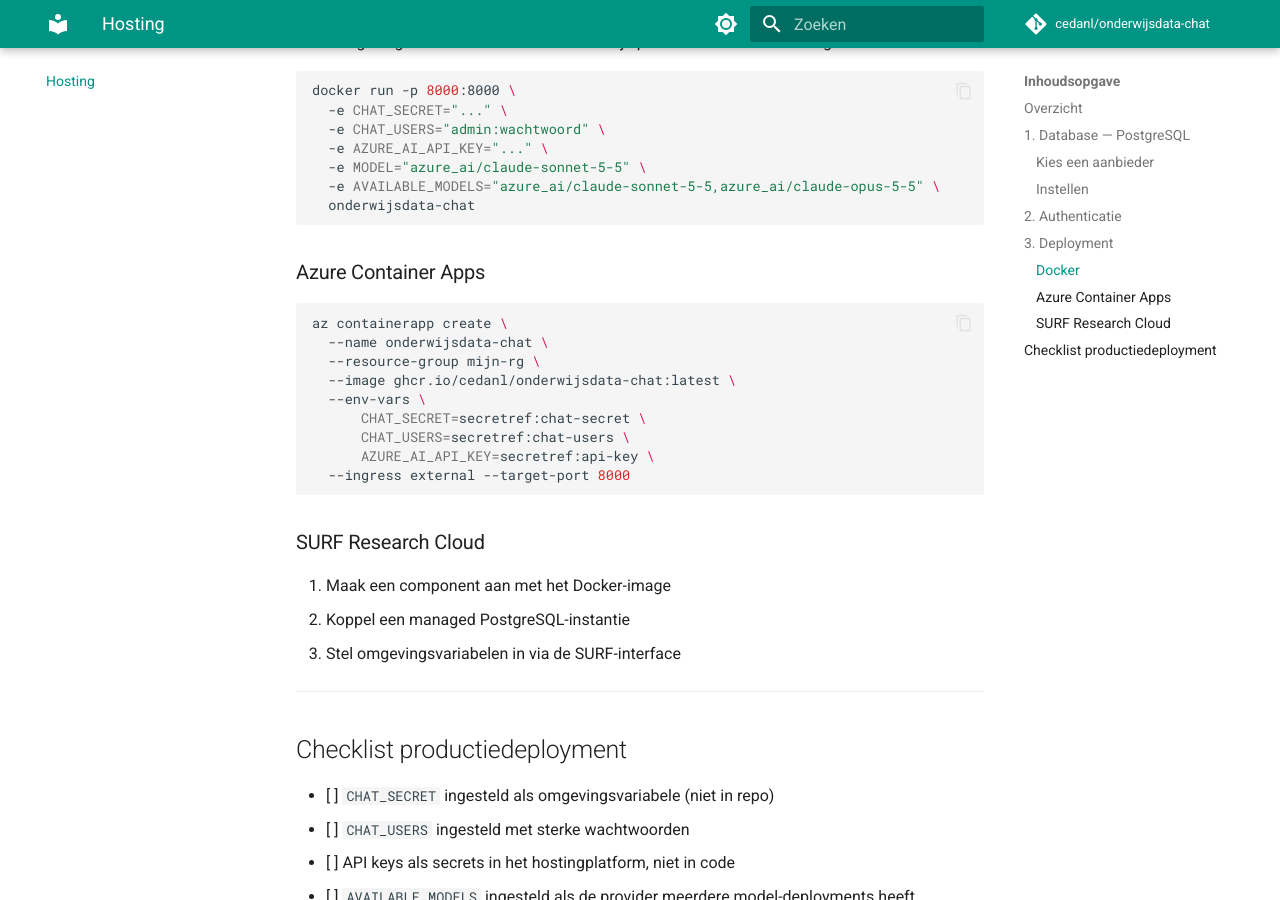
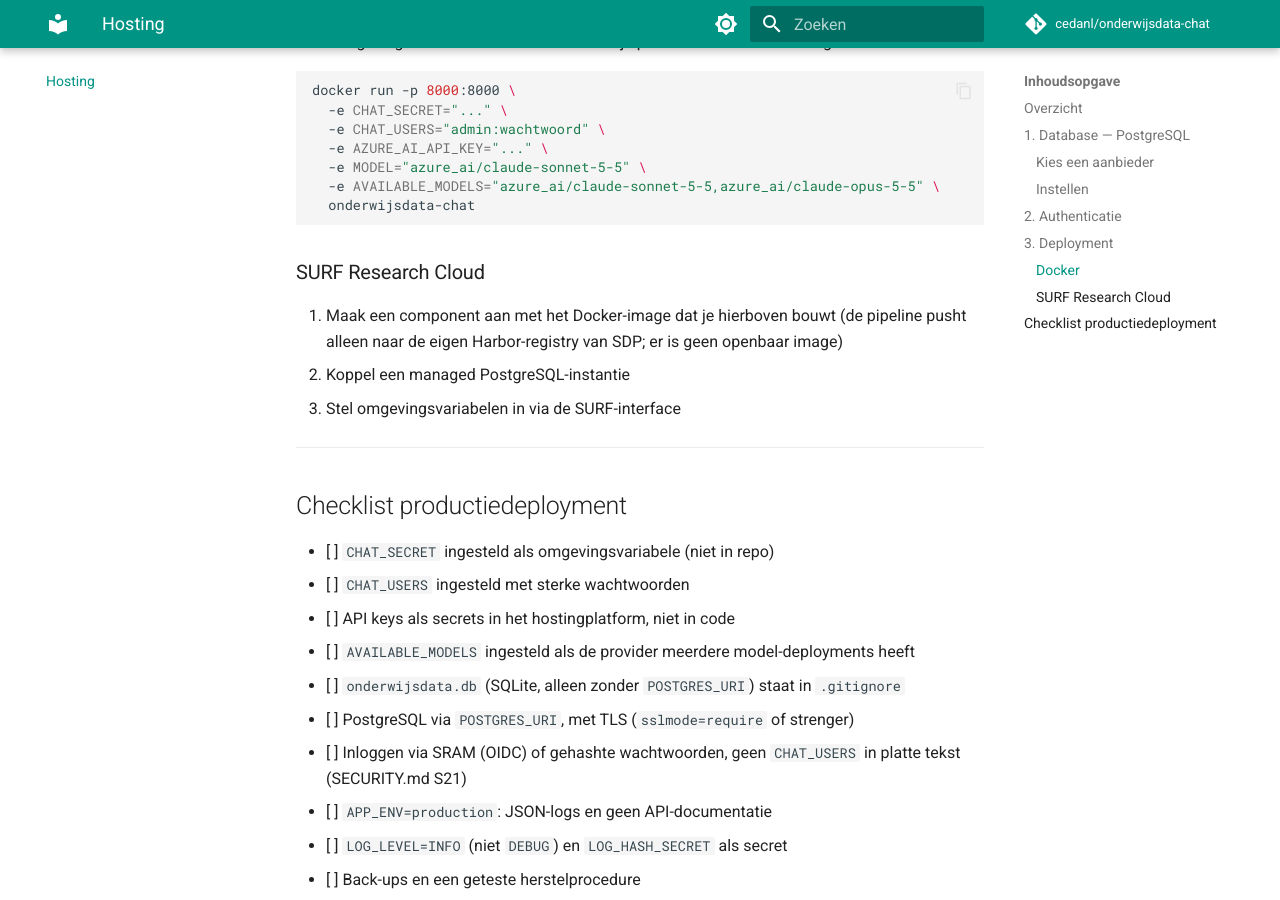
Before and after one commit to cedanl/onderwijsdata-chat, an MkDocs documentation site: the page built from docs/hosting.md, in a window 1280 px wide and 900 px high, scrolled down 2482 px. Built offline with MkDocs 1.6.1 and Material for MkDocs 9.7.7, drawn with Linux system fonts in a browser that asks for light colours; comment, search, counter and statistics services are not loaded.

Commit message:
docs(hosting): geen Azure-deploy en geen niet-gepubliceerd image meer
docs/hosting.md beschreef een uitrol op Azure Container Apps met
ghcr.io/cedanl/onderwijsdata-chat:latest. Niets in de repo publiceert dat
image, en de Azure-infra ging weg met 19f1af69. De sectie is weg; het
commando was zonder de bijbehorende --secrets ook niet te verifiëren. Bij
SURF Research Cloud staat nu dat het image zelf gebouwd wordt: de pipeline
pusht alleen naar de Harbor-registry van SDP.

Het commentaar bij de extra postgres in pyproject.toml noemde Azure nog als
SQLite-omgeving; nu staat er: Postgres bij een POSTGRES_URI, lokaal SQLite.

Refs #859

Co-Authored-By: Claude Opus 5.5 <noreply@anthropic.com>

````diff
--- a/docs/hosting.md
+++ b/docs/hosting.md
@@ -84,23 +84,10 @@ docker run -p 8000:8000 \
   onderwijsdata-chat
 ```
 
-### Azure Container Apps
-
-```bash
-az containerapp create \
-  --name onderwijsdata-chat \
-  --resource-group mijn-rg \
-  --image ghcr.io/cedanl/onderwijsdata-chat:latest \
-  --env-vars \
-      CHAT_SECRET=secretref:chat-secret \
-      CHAT_USERS=secretref:chat-users \
-      AZURE_AI_API_KEY=secretref:api-key \
-  --ingress external --target-port 8000
-```
-
 ### SURF Research Cloud
 
-1. Maak een component aan met het Docker-image
+1. Maak een component aan met het Docker-image dat je hierboven bouwt (de pipeline pusht alleen naar de eigen
+   Harbor-registry van SDP; er is geen openbaar image)
 2. Koppel een managed PostgreSQL-instantie
 3. Stel omgevingsvariabelen in via de SURF-interface
 
--- a/pyproject.toml
+++ b/pyproject.toml
@@ -23,8 +23,8 @@ dependencies = [
 ]
 
 [project.optional-dependencies]
-# PostgreSQL is only used by the GitLab SDP deployment. Local and Azure run on
-# SQLite, so psycopg2 stays opt-in — install with `uv sync --extra postgres`.
+# PostgreSQL is voor een deploy met POSTGRES_URI, zoals de SDP-omgevingen. Lokaal draait de app
+# zonder POSTGRES_URI op SQLite, dus psycopg2 blijft opt-in — install met `uv sync --extra postgres`.
 postgres = ["psycopg2-binary>=2.9"]
 # MCP-server voor de catalogus (mcp_server.py, #41): alleen nodig wie de catalogus vanuit een
 # MCP-client gebruikt, niet voor de chat zelf — install met `uv sync --extra mcp`.
````
